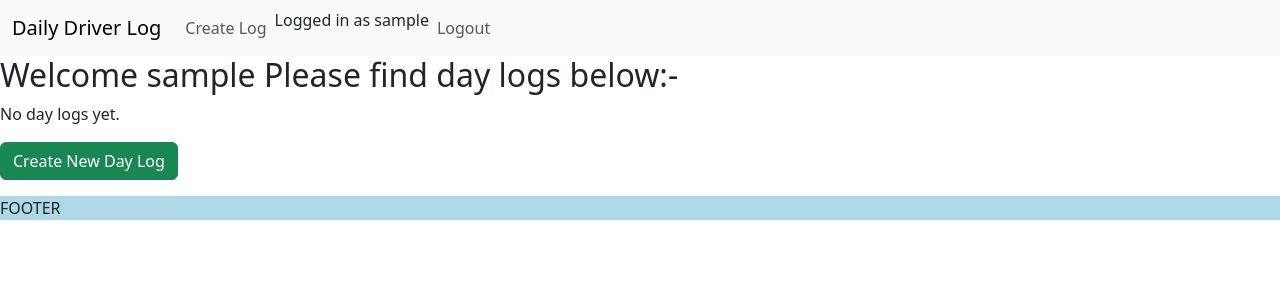
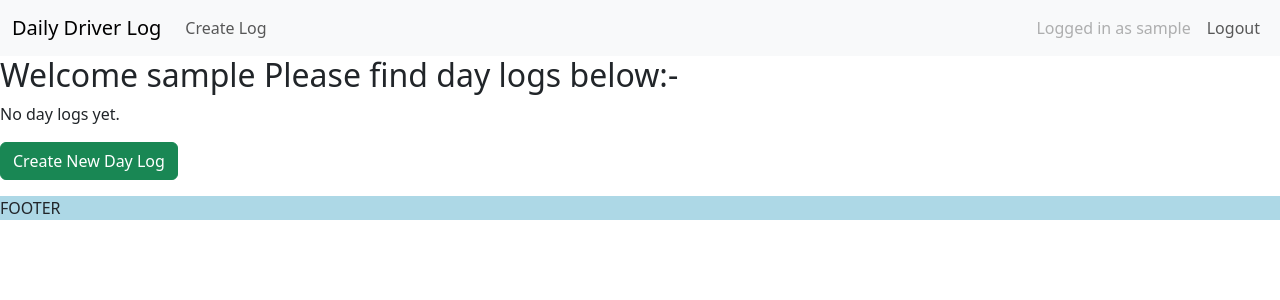
Before and after one commit to TheRealMcCall/daily_driver_log, a Django app: page /dashboard/ in a window 1280 px wide. Shown: the top 300 px of the page. Run offline with Django 5.2, Linux system fonts and the light colour scheme; the visitor is signed in with stand-in values (Sample User, id 1); data that the repository does not hold is empty.

Commit message:
Style: improve navbar alignment and spacing

```diff
--- a/templates/base.html
+++ b/templates/base.html
@@ -25,22 +25,21 @@
 
             {% if user.is_authenticated %}
             <div class="collapse navbar-collapse" id="navbarNav">
-                    <ul class="navbar-nav">
+                <ul class="navbar-nav me-auto">
                     <li class="nav-item">
                         <a class="nav-link" href="{% url 'create_daylog' %}">Create Log</a>
                     </li>
                 </ul>
-<ul class="navbar-nav">
+                <ul class="navbar-nav ms-auto">
                     <li class="nav-item">
-                            <p>Logged in as {{user.username}}</p>
+                        <a class="nav-link disabled" href="#">Logged in as {{user.username}}</a>
                     </li>
                     <li class="nav-item">
                         <a class="nav-link" href="{% url 'account_logout' %}">Logout</a>
                     </li>
-                        {% endif %}
                 </ul>
             </div>
-            </div>
+            {% endif %}
         </div>
     </nav>
 
```
Lines whose indentation alone changed are shown as unchanged.
